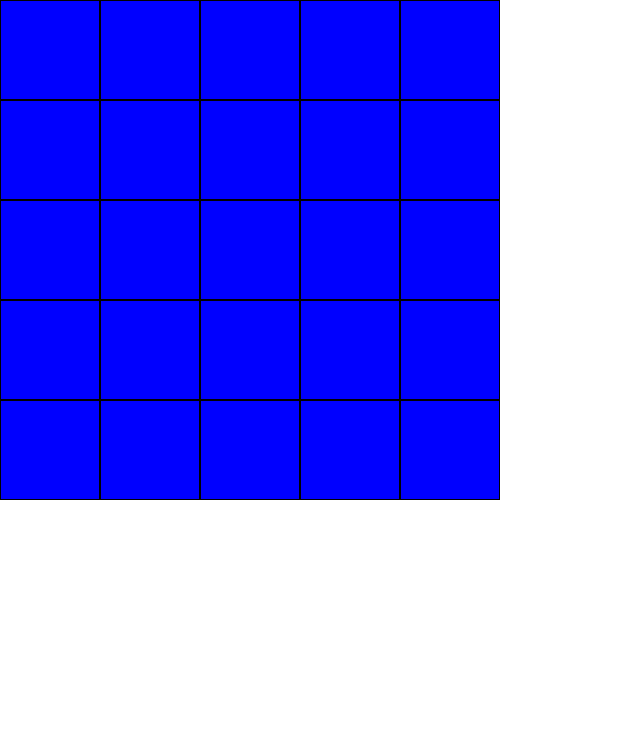
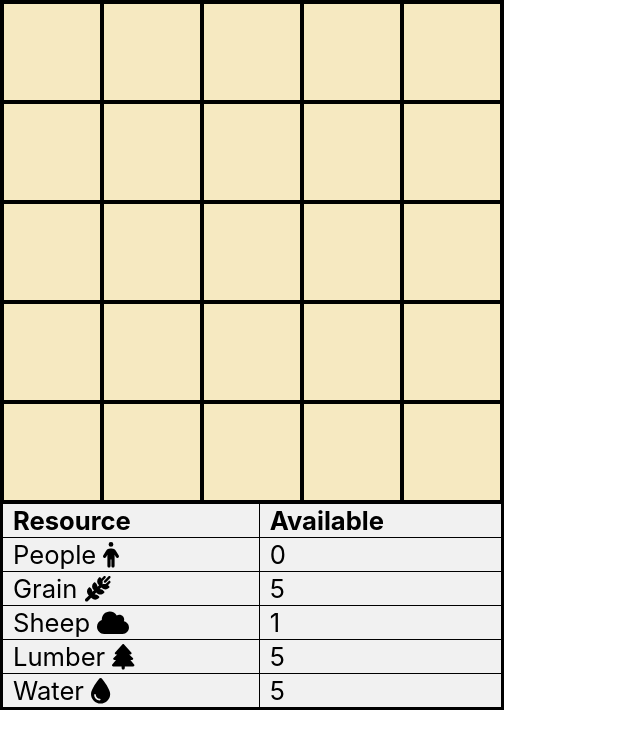
Before and after one commit to Maggie-Wernet/VillageSim_ahbc2023, a React (Create React App) app: page / in a window 1280 px wide. Shown: the top 748 px of the page, without its empty margins (0-640 px from the left). Built offline with nearby package versions, Linux system fonts and the light colour scheme.

Commit message:
Updated Map grid, added the resources table, imported icons.

```diff
--- a/package.json
+++ b/package.json
@@ -3,6 +3,10 @@
   "version": "0.1.0",
   "private": true,
   "dependencies": {
+    "@fortawesome/fontawesome-svg-core": "^6.4.0",
+    "@fortawesome/free-regular-svg-icons": "^6.4.0",
+    "@fortawesome/free-solid-svg-icons": "^6.4.0",
+    "@fortawesome/react-fontawesome": "^0.2.0",
     "@testing-library/jest-dom": "^5.16.5",
     "@testing-library/react": "^13.4.0",
     "@testing-library/user-event": "^13.5.0",
--- a/src/App.tsx
+++ b/src/App.tsx
@@ -1,12 +1,29 @@
-import React from 'react';
+import React, { useState } from 'react';
 import logo from './logo.svg';
 import './App.css';
 import { Map } from './components/Map/Map';
+import { RescourcesView } from './components/ResourcesView/ResourcesView';
 
 function App() {
+
+  const [people, setPeople] = useState(0);
+  const [grain, setGrain] = useState(5);
+  const [sheep, setSheep] = useState(1);
+  const [lumber, setLumber] = useState(5);
+  const [water, setWater] = useState(5);
+
+  const resources = {
+    people,
+    grain,
+    sheep,
+    lumber,
+    water
+  }
+
   return (
     <div>
-      <Map></Map>
+      <Map resources={resources}></Map>
+      <RescourcesView resources={resources} />
     </div>
   );
 }
--- a/src/components/Map/Map.css
+++ b/src/components/Map/Map.css
@@ -2,4 +2,8 @@
   display: grid;
   grid-template-columns: repeat(5, 100px);
   grid-template-rows: repeat(5, 100px);
+  border: 2px solid black;
+  border-bottom: 1px solid black;
+  width: 500px;
+  height: 500px;
 }
--- a/src/components/Map/Map.tsx
+++ b/src/components/Map/Map.tsx
@@ -1,36 +1,37 @@
-import { Improvement } from "../../Models/Improvement";
 import { Tile } from "../Tile/Tile";
-import "./Map.css";
+import "./Map.css"
 
-export function Map() {
-  const improvementsArray: Improvement[] = [];
-  return (
-    <div className="mapGrid">
-      <Tile></Tile>
-      <Tile></Tile>
-      <Tile></Tile>
-      <Tile></Tile>
-      <Tile></Tile>
-      <Tile></Tile>
-      <Tile></Tile>
-      <Tile></Tile>
-      <Tile></Tile>
-      <Tile></Tile>
-      <Tile></Tile>
-      <Tile></Tile>
-      <Tile></Tile>
-      <Tile></Tile>
-      <Tile></Tile>
-      <Tile></Tile>
-      <Tile></Tile>
-      <Tile></Tile>
-      <Tile></Tile>
-      <Tile></Tile>
-      <Tile></Tile>
-      <Tile></Tile>
-      <Tile></Tile>
-      <Tile></Tile>
-      <Tile></Tile>
-    </div>
-  );
+export function Map(props: {resources: any} ) {
+    return (
+        <div className="mapGrid">
+
+            <Tile resources={props.resources}></Tile>
+            <Tile resources={props.resources}></Tile>
+            <Tile resources={props.resources}></Tile>
+            <Tile resources={props.resources}></Tile>
+            <Tile resources={props.resources}></Tile>
+            <Tile resources={props.resources}></Tile>
+            <Tile resources={props.resources}></Tile>
+            <Tile resources={props.resources}></Tile>
+            <Tile resources={props.resources}></Tile>
+            <Tile resources={props.resources}></Tile>
+            <Tile resources={props.resources}></Tile>
+            <Tile resources={props.resources}></Tile>
+            <Tile resources={props.resources}></Tile>
+            <Tile resources={props.resources}></Tile>
+            <Tile resources={props.resources}></Tile>
+            <Tile resources={props.resources}></Tile>
+            <Tile resources={props.resources}></Tile>
+            <Tile resources={props.resources}></Tile>
+            <Tile resources={props.resources}></Tile>
+            <Tile resources={props.resources}></Tile>
+            <Tile resources={props.resources}></Tile>
+            <Tile resources={props.resources}></Tile>
+            <Tile resources={props.resources}></Tile>
+            <Tile resources={props.resources}></Tile>
+            <Tile resources={props.resources}></Tile>
+
+
+        </div>
+    )
 }
--- /dev/null
+++ b/src/components/ResourcesView/ResourcesView.css
@@ -0,0 +1,31 @@
+
+
+
+
+.resourcesContainer {
+    margin: 0;
+    padding: 0;
+    width: 500px;
+    background-color: #f1f1f1;
+    border: 2px solid #000;
+    border-top: 0px solid black;
+}
+
+.resourcesTable {
+    width: 100%;
+}
+
+table, td, th {
+    border: 1px solid;
+    font-size: 1.6rem;
+  }
+
+th, td {
+    text-align: left;
+    padding-left: 10px;
+}
+
+table {
+    width: 100%;
+    border-collapse: collapse;
+  }
--- /dev/null
+++ b/src/components/ResourcesView/ResourcesView.tsx
@@ -0,0 +1,45 @@
+import { useState } from "react"
+import "./ResourcesView.css"
+import { FontAwesomeIcon } from '@fortawesome/react-fontawesome'
+import { faPerson, faCloud, faWheatAwn, faTree, faDroplet } from '@fortawesome/free-solid-svg-icons'
+
+export function RescourcesView(props: {resources: any}) {
+
+
+
+    return (
+        <div className="resourcesContainer">
+            <table className="resourcesTable">
+                <thead>
+                    <tr>
+                        <th>Resource</th>
+                        <th>Available</th>
+                    </tr>
+                </thead>
+                <tbody>
+                    <tr>
+                        <td>People <FontAwesomeIcon icon={faPerson} /></td>
+                        <td>{props.resources.people}</td>
+                    </tr>
+                    <tr>
+                        <td>Grain <FontAwesomeIcon icon={faWheatAwn} /></td>
+                        <td>{props.resources.grain}</td>
+                    </tr>
+                    <tr>
+                        <td>Sheep <FontAwesomeIcon icon={faCloud} /></td>
+                        <td>{props.resources.sheep}</td>
+                    </tr>
+                    <tr>
+                        <td>Lumber <FontAwesomeIcon icon={faTree} /></td>
+                        <td>{props.resources.lumber}</td>
+                    </tr>
+                    <tr>
+                        <td>Water <FontAwesomeIcon icon={faDroplet} /></td>
+                        <td>{props.resources.water}</td>
+                    </tr>
+                </tbody>
+            </table>
+        </div>
+    )
+
+}
--- a/src/components/Tile/Tile.css
+++ b/src/components/Tile/Tile.css
@@ -1,4 +1,21 @@
 .tile {
-  background-color: blue;
-  border: 1px solid black;
+  background-color: #f6e9c1;
+  border: 2px solid black;
+  cursor: pointer;
 }
+
+.tile button:hover {
+  background-color: #c4fdf2;
+}
+
+.tile button {
+  height: 96px;
+  width: 96px;
+  border: none;
+  background-color: #f6e9c1;
+  cursor: pointer;
+}
+
+.tile button:focus {
+  background-color: #5ac7b0;
+}
--- a/src/components/Tile/Tile.tsx
+++ b/src/components/Tile/Tile.tsx
@@ -1,7 +1,9 @@
 import "./Tile.css"
 
-export function Tile() {
+export function Tile( props: {resources: () => void}) {
     return (
-        <div className="tile"></div>
+        <div className="tile">
+            <button></button>
+        </div>
     )
 }
```
Also changed, not shown: 1 other file (tests, documents, lock files or other folders).
